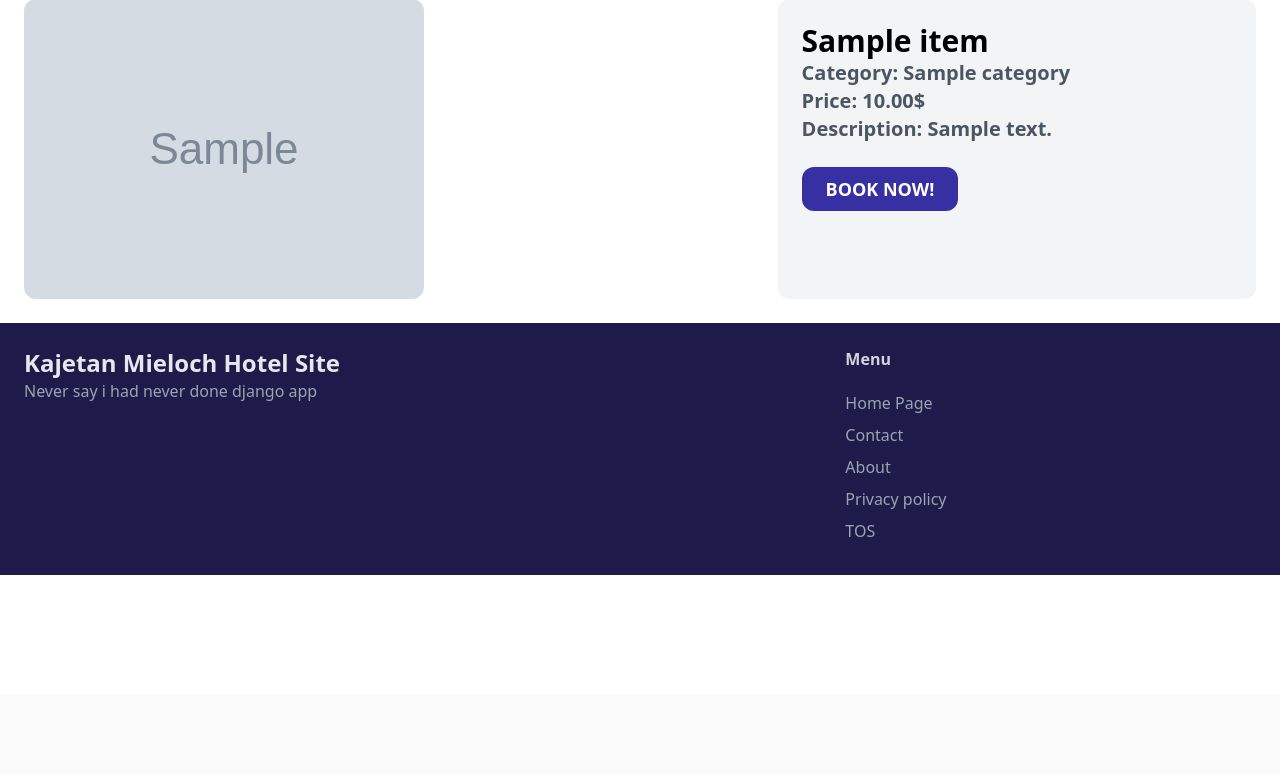
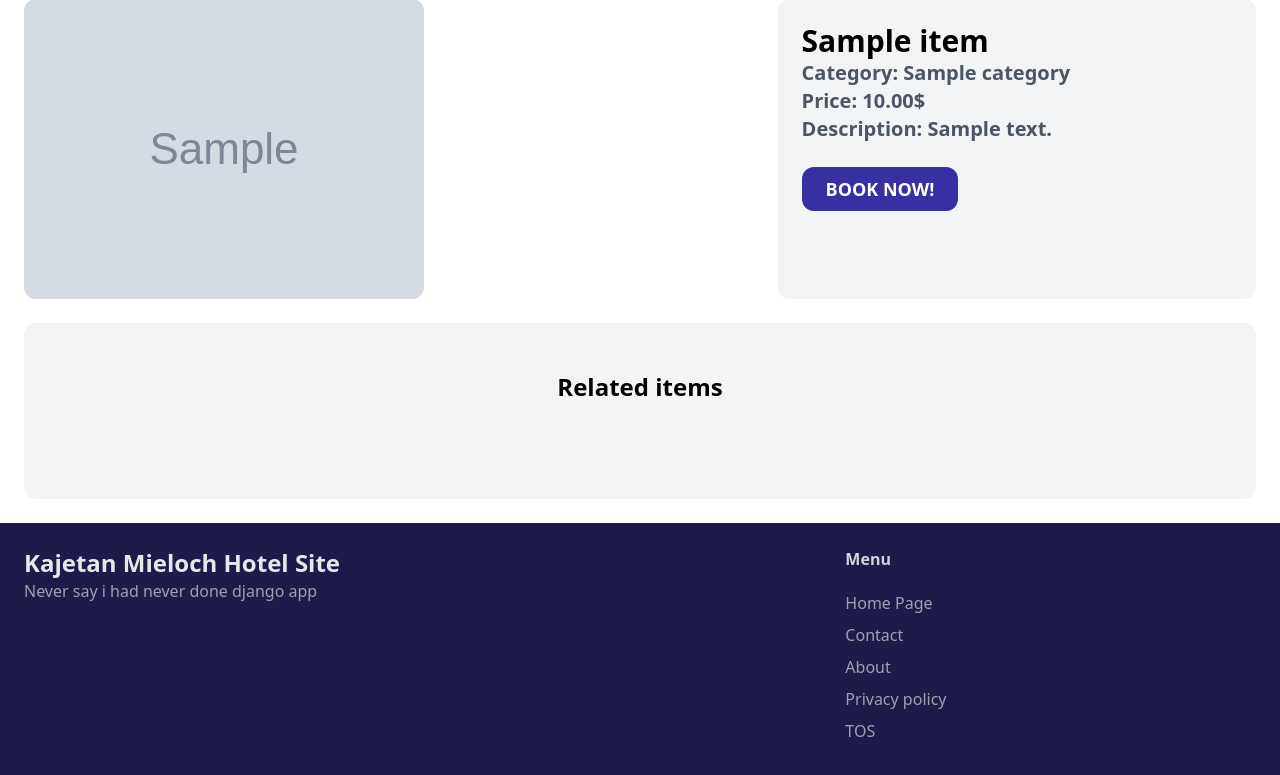
Before and after one commit to KajetanMieloch/Django-Booking-Site, a Django app: page /items/1/ in a window 1280 px wide. Shown: the part 106-881 px from the top of the page. Before the commit the page ends 681 px from the top, so only its background shows below. Run offline with Django 4.2, Linux system fonts and the light colour scheme; tables that the repository leaves empty hold one stand-in row (values such as "Sample post"); grey boxes marked "Sample" are stand-in pictures; some libraries are stand-ins or nearby versions.

Commit message:
Added related items

```diff
--- a/item/templates/item/detail.html
+++ b/item/templates/item/detail.html
@@ -17,4 +17,27 @@
     </div>
 
 </div>
+
+<div class="mt-6 px-6 py-12 bg-gray-100 rounded-xl">
+    <h2 class="mb-12 text-2xl font-bold text-center">Related items</h2>
+
+    <div class="grid grid-cols-3 gap-3">
+        {% for item in related_items %}
+            <div>
+                <a href="{% url 'item:detail' item.id %}">
+                    <img src="{{ item.image.url }}" alt="{{ item.name }}" class="w-full rounded-xl">
+                </a>
+
+
+            <div class="p-6 bg-white rounded-b-xl">
+                <h3 class="mb-2 text-xl font-bold">{{ item.name }}</h3>
+                <p class="mb-4 text-gray-500">{{ item.description }}</p>
+                <p class="text-2xl font-bold">{{ item.price }} PLN</p>
+            </div>
+        </div>
+        {% endfor %}
+    </div>
+
+</div>
+
 {% endblock %}
--- a/item/views.py
+++ b/item/views.py
@@ -4,7 +4,9 @@ from .models import Category, Item
 
 def detail(request, pk):
     item = get_object_or_404(Item, pk=pk)
+    related_items = Item.objects.filter(category=item.category, is_reserved=False).exclude(pk=item.pk)[0:3]
 
     return render(request, 'item/detail.html', {
         'item': item,
+        'related_items': related_items,
     })
```
